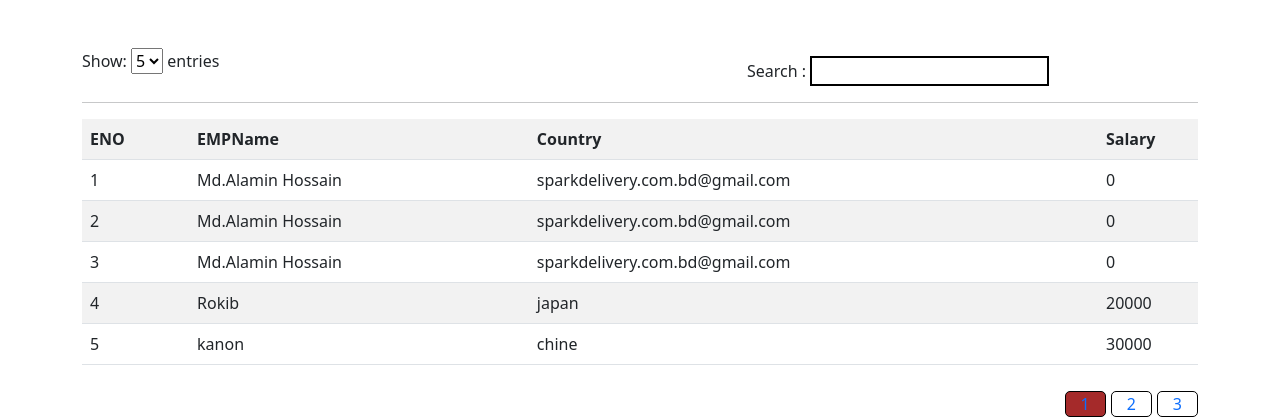
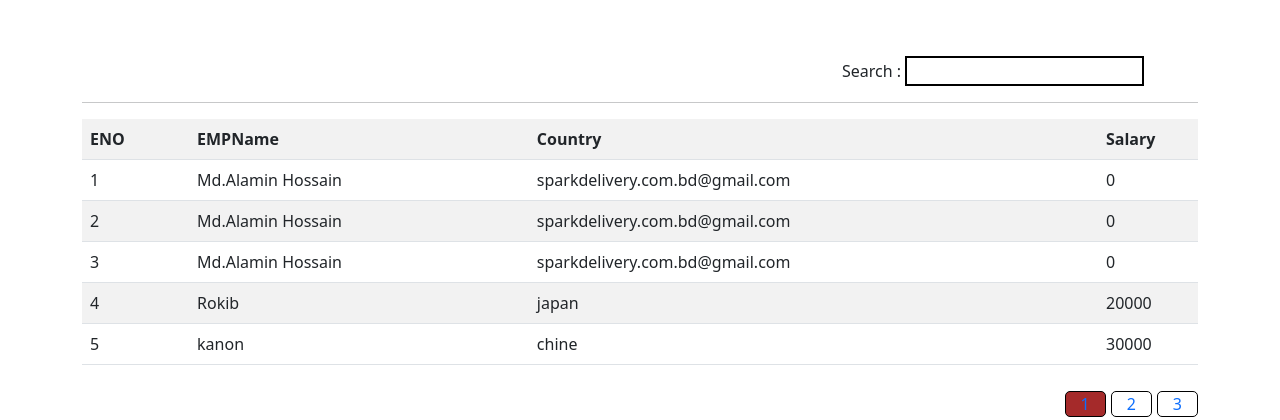
Before and after one commit to hossainalamin/orangetoolz_pagination_demo, a PHP site: page / in a window 1280 px wide. Shown: the top 420 px of the page. Run offline with PHP 8.4, Linux system fonts and the light colour scheme; data comes from the database, SQL or seed files in the repository; some libraries are stand-ins or nearby versions.

Commit message:
final update

```diff
--- a/index.php
+++ b/index.php
@@ -2,13 +2,7 @@
 <body>
 	<div class="container">
 		<div class="row mt-5">
-			<div class="col-md-3">
-				Show:
-				<select name="" id="entry">
-					<option value="5">5</option>
-				</select>
-				entries
-			</div>
+			<div class="col-md-4"></div>
 			<div class="col-md-4"></div>
 			<div class="col-md-4 mt-2">
 				Search : <input type="text" name="search" id="search" style="height:30px; border:2px solid">
@@ -51,7 +45,7 @@
 			});
 			//pagination
 			function loadTable(page) {
-				var limit = $("#entry").val();
+				var limit = 5;
 				$.ajax({
 					url: "ajax-pagination.php",
 					type: "POST",
```
